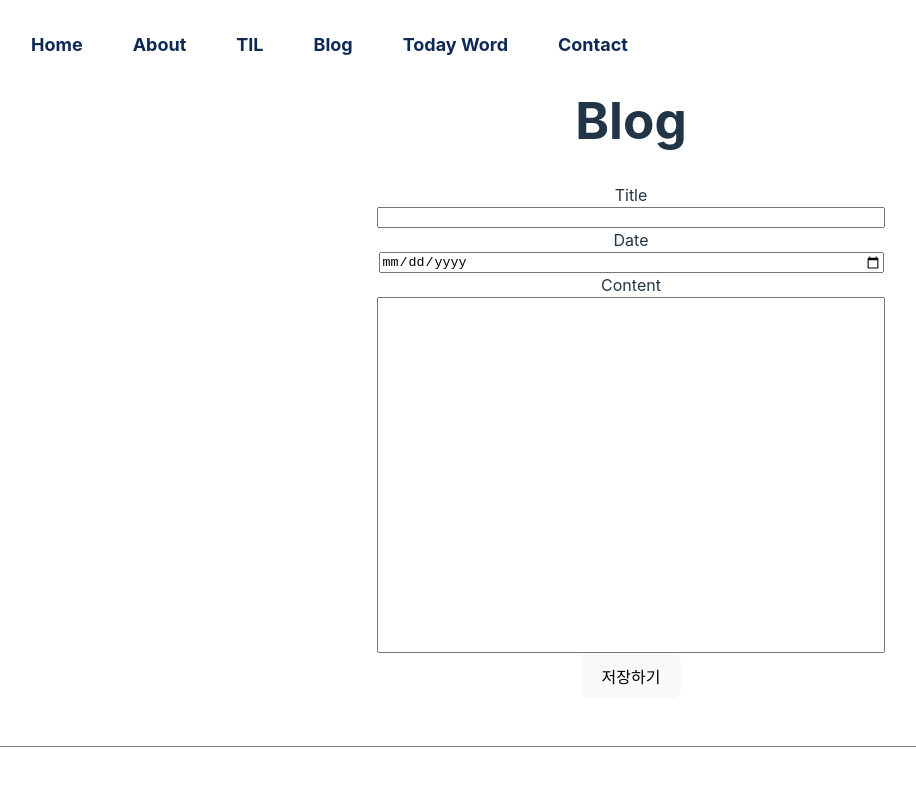
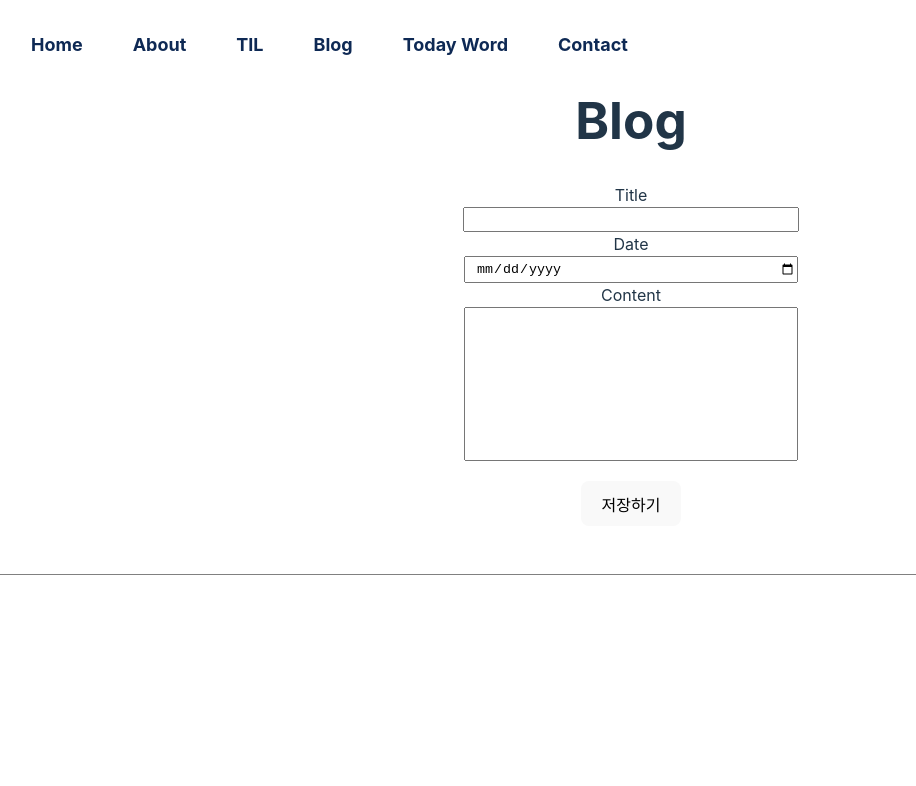
Before and after one commit to lenayoo/LENABlog, a React (Vite) app: page /blog in a window 1280 px wide. Shown: the top 786 px of the page, without its empty margins (24-940 px from the left). Built offline with nearby package versions, Linux system fonts and the light colour scheme.

Commit message:
fix value error for blog section

```diff
--- a/src/pages/Blog.jsx
+++ b/src/pages/Blog.jsx
@@ -1,7 +1,27 @@
+import { useState } from 'react'
 import NavBar from '../NavBar'
 import './style.css'
 
 function Blog() {
+  const [title, setTitle] = useState('')
+  const [date, setDate] = useState(null)
+  const [content, setContent] = useState('')
+
+  const titleChangeHandler = (e) => {
+    console.log(e.target.value)
+    setTitle(e.target.value)
+  }
+
+  const dateChangeHandler = (e) => {
+    console.log(e.target.value)
+    setDate(e.target.value)
+  }
+
+  const contentChangeHandler = (e) => {
+    console.log(e.target.value)
+    setContent(e.target.value)
+  }
+
   return (
     <div className="page-body">
       <div className="page-header">
@@ -10,11 +30,27 @@ function Blog() {
       <h1>Blog</h1>
       <form className="blog-form">
         <label>Title</label>
-        <input className="blog-title" />
+        <input
+          className="blog-title"
+          name="title"
+          value={title}
+          onChange={titleChangeHandler}
+        />
         <label htmlFor="date">Date</label>
-        <input className="blog-date" type="date" />
+        <input
+          className="blog-date"
+          type="date"
+          name="date"
+          value={date}
+          onInput={dateChangeHandler}
+        />
         <label>Content</label>
-        <input className="blog-content" />
+        <input
+          className="blog-content"
+          name="content"
+          value={content}
+          onChange={contentChangeHandler}
+        />
         <button>저장하기</button>
       </form>
       <div className="underline"></div>
--- a/src/pages/style.css
+++ b/src/pages/style.css
@@ -28,7 +28,7 @@
   border-radius: 4px;
   height: 70px;
   border: 0.5px solid gray;
-  padding: 10px;
+  padding: 10;
 }
 
 .underline {
@@ -54,14 +54,22 @@
 }
 
 .blog-title {
-  width: 500px;
+  width: 25%;
+  padding-left: 10px;
+  padding-top: 3px;
+  padding-bottom: 3px;
 }
 
 .blog-date {
-  width: 500px;
+  width: 25%;
+  padding-left: 10px;
+  padding-top: 3px;
+  padding-bottom: 3px;
 }
 
 .blog-content {
-  width: 500px;
-  height: 350px;
+  width: 25%;
+  height: 150px;
+  padding: 0 0 0 10px;
+  margin-bottom: 20px;
 }
```
